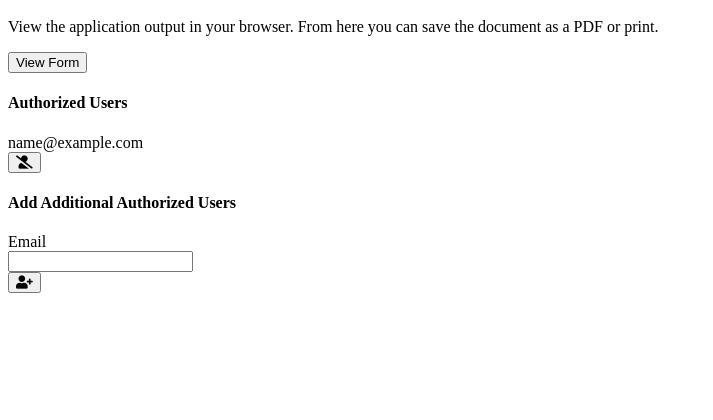
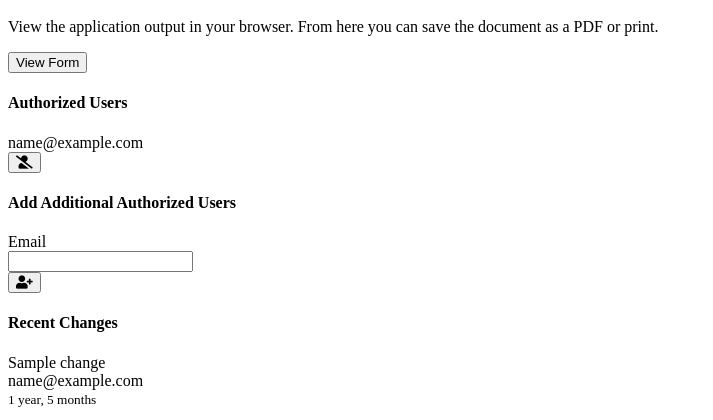
Before and after one commit to jmwhorton/icf_navigator, a Django app: template icf_navigator/core/templates/core/form_manage.html in a window 1280 px wide. Shown: the part 380-800 px from the top of the page, without its empty margins (0-713 px from the left). Run offline with Django 3.2, Linux system fonts and the light colour scheme; the template is opened without the code that fills it: most values are stand-ins (such as "Sample title", 1, 10 or a date in 2020).

Commit message:
added recent changes

```diff
--- a/icf_navigator/core/models.py
+++ b/icf_navigator/core/models.py
@@ -73,6 +73,7 @@ class Response(models.Model):
     question = models.ForeignKey(Question, on_delete=models.CASCADE)
     data = models.JSONField(blank=True, null=True)
     last_change = models.DateTimeField(auto_now=True)
+    user = models.ForeignKey(ADUser, on_delete=models.CASCADE)
     class Meta:
         unique_together = [['form', 'question']]
         get_latest_by = 'last_change'
--- a/icf_navigator/core/templates/core/form_manage.html
+++ b/icf_navigator/core/templates/core/form_manage.html
@@ -29,7 +29,8 @@
         </div>
       </div>
     </div>
-  <div class="row w-50">
+  <div class="row g-4 py-5 row-cols-1 row-cols-lg-2">
+    <div class="col">
       <h4>Authorized Users</h4>
       <div class="list-group">
       {% for email in cf.authorized_users.all %}
@@ -45,9 +46,7 @@
          </div>
       {% endfor %}
       </div>
-  </div>
-  <div class="row mt-4">
-    <h4>Add Additional Authorized Users</h4>
+      <h4 class="mt-4">Add Additional Authorized Users</h4>
       {% if form.errors %}
       <p>{{form.errors}}</p>
       {% endif %}
@@ -66,6 +65,20 @@
         </div>
       </form>
     </div>
+    <div class="col">
+      <h4>Recent Changes</h4>
+      <div class="list-group">
+      {% for change in recent %}
+        <div class="list-group-item d-flex justify-content-between align-items-start">
+          <div class="ms-2 me-auto">
+            <div class="fw-bold">{{change.question}}</div>
+            {{change.user.email}}
+          </div>
+          <small class="text-muted">{{change.last_change|timesince}}</small>
+         </div>
+      {% endfor %}
+      </div>
+    </div>
   </div>
 </div>
 {% endblock %}
```
Also changed, not shown: icf_navigator/core/views.py (+8 -3 lines), icf_navigator/core/migrations/0011_auto_20220206_1632.py (added). Lines whose indentation alone changed are shown as unchanged.
